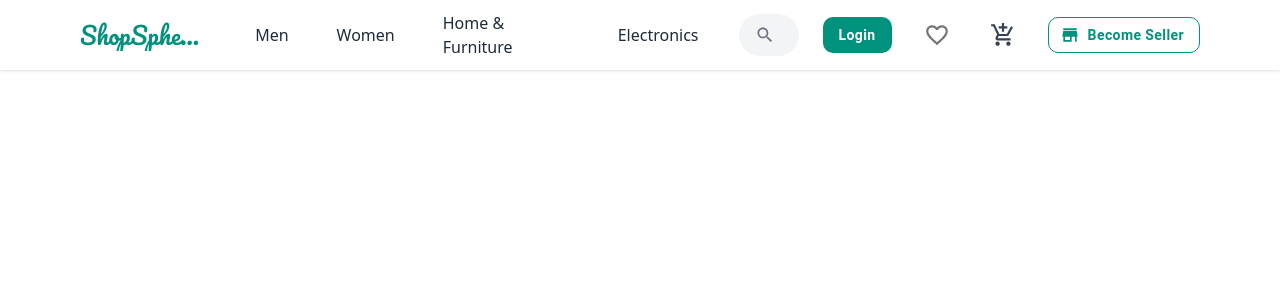
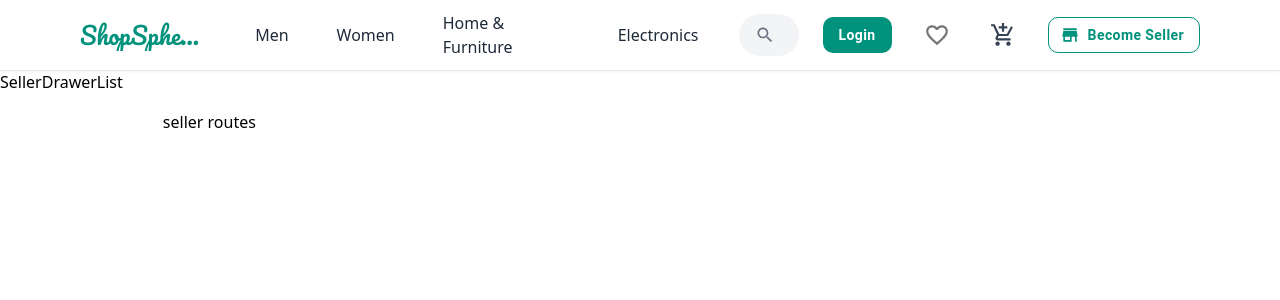
Before and after one commit to yashlodam/ecommerce_react, a React (Vite) app in the folder ecommerce_react/: page /seller in a window 1280 px wide. Shown: the top 300 px of the page. Built offline with nearby package versions, Linux system fonts and the light colour scheme.

Commit message:
implementing drawer section for  seller

```diff
--- /dev/null
+++ b/ecommerce_react/src/seller/components/DrawerList.jsx
@@ -0,0 +1,9 @@
+import React from 'react'
+
+function DrawerList() {
+  return (
+    <div>DrawerList</div>
+  )
+}
+
+export default DrawerList
--- /dev/null
+++ b/ecommerce_react/src/seller/components/SellerDrawerList.jsx
@@ -0,0 +1,11 @@
+import React from 'react'
+
+function SellerDrawerList() {
+  return (
+    <div>
+
+    </div>
+  )
+}
+
+export default SellerDrawerList
--- a/ecommerce_react/src/seller/pages/SellerDashboard/SellerDashboard.jsx
+++ b/ecommerce_react/src/seller/pages/SellerDashboard/SellerDashboard.jsx
@@ -4,6 +4,15 @@ function SellerDashboard() {
   return (
     <div>
 
+        <div className='lg:flex lg:h-[90vh]'>
+            <section className='hidden lg:block h-full'>
+                SellerDrawerList
+            </section>
+            <section className='p-10 w-full lg:w-[80%] overflow-y-auto'>
+                seller routes
+            </section>
+        </div>
+
     </div>
   )
 }
```
